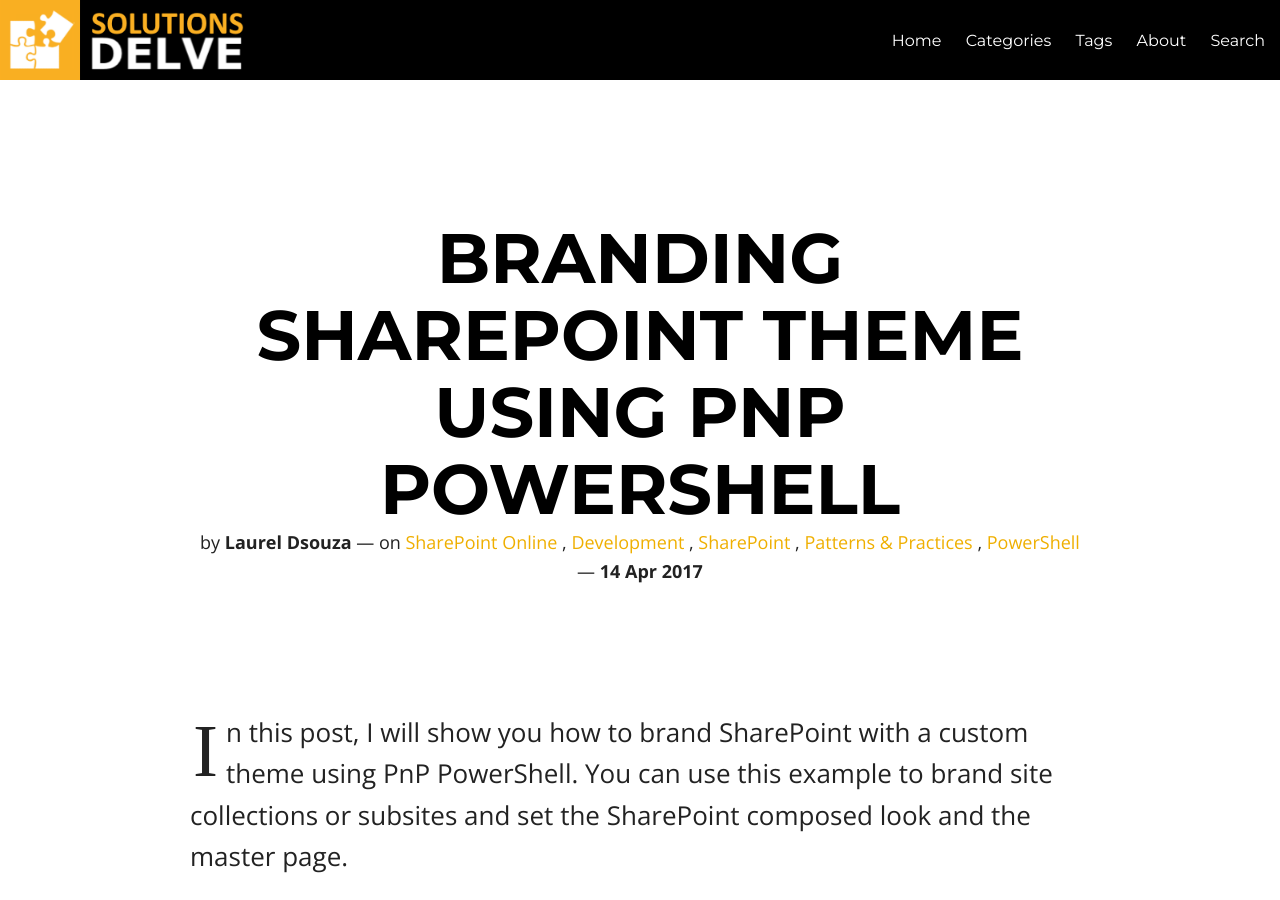
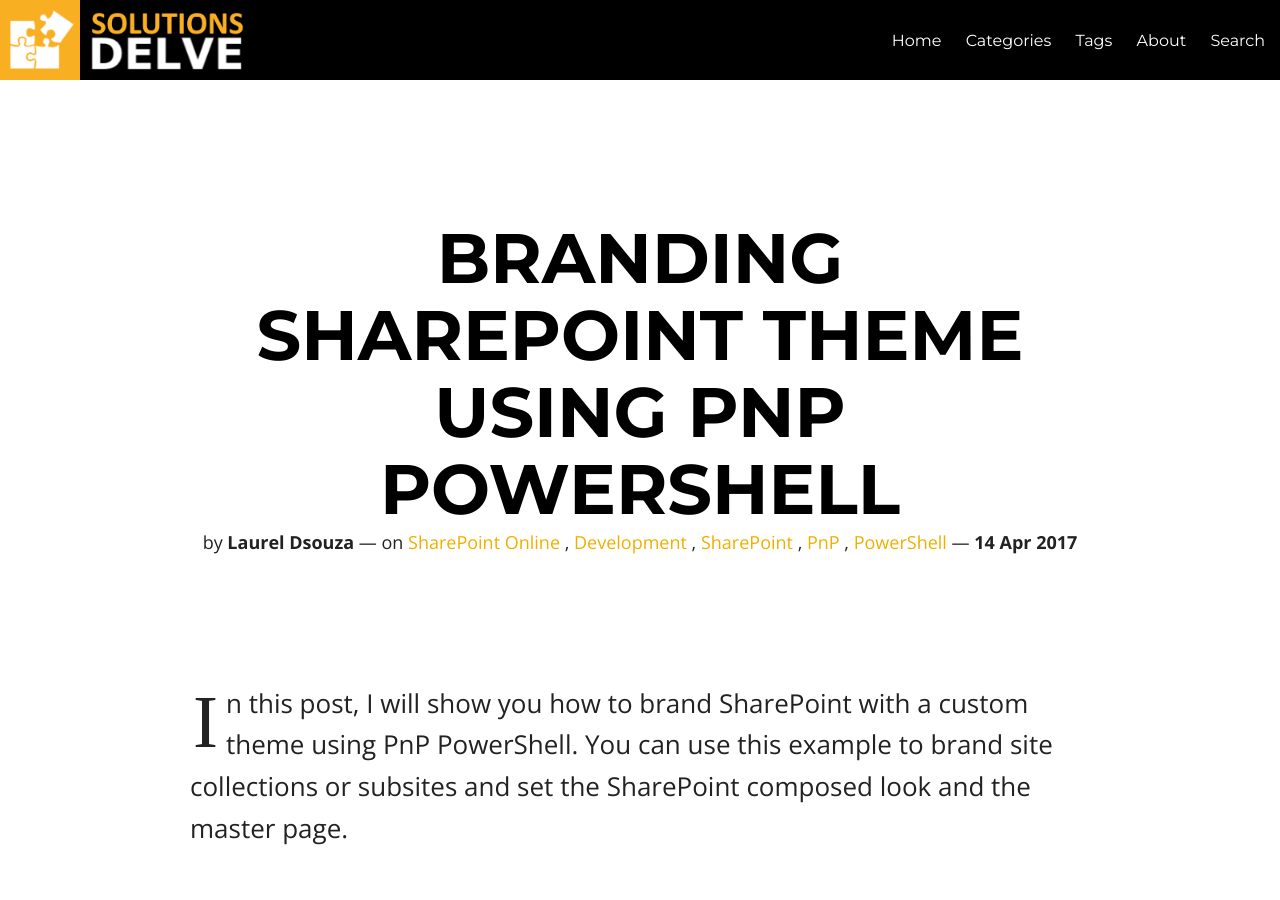
Before and after one commit to ldsouza/ldsouza.github.io, a Jekyll site: the page built from _posts/2017-04-14-sharepoint-theme-powershell-pnp.md, in a window 1280 px wide and 900 px high. Built offline with Jekyll 4.4.1, drawn with Linux system fonts in a browser that asks for light colours; nearby versions of some CDN libraries.

Commit message:
Update 2017-04-14-sharepoint-theme-powershell-pnp.md

```diff
--- a/_posts/2017-04-14-sharepoint-theme-powershell-pnp.md
+++ b/_posts/2017-04-14-sharepoint-theme-powershell-pnp.md
@@ -10,7 +10,7 @@
   - SharePoint Online
   - Development
   - SharePoint
-  - Patterns & Practices
+  - PnP
   - PowerShell
 ---
 In this post, I will show you how to brand SharePoint with a custom theme using PnP PowerShell. You can use this example to brand site collections or subsites and set the SharePoint composed look and the master page.
```
